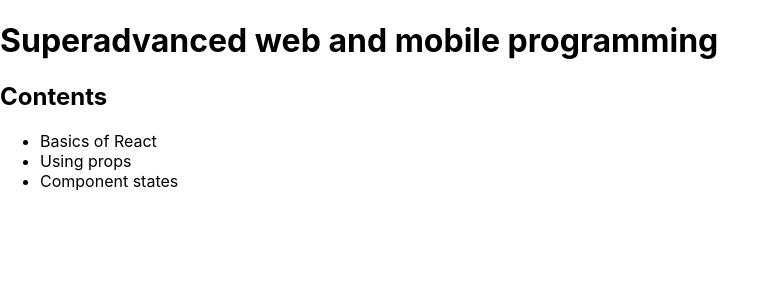
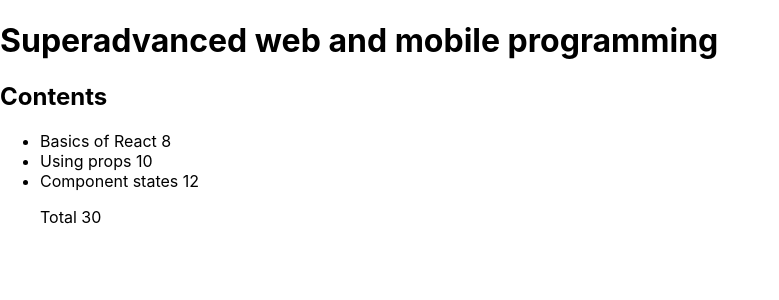
Before and after one commit to Glen237/osa2, a React (Create React App) app: page / in a window 1280 px wide. Shown: the top 300 px of the page, without its empty margins (0-779 px from the left). Built offline with nearby package versions, Linux system fonts and the light colour scheme.

Commit message:
added total in exercices

```diff
--- a/src/components/Contents.js
+++ b/src/components/Contents.js
@@ -1,15 +1,20 @@
 import React from 'react'
 
 const Contents = ({contents}) => {
+
+   let total = 0;
 
   return (
     <div>
         <h2>Contents</h2>
         <ul>
 {contents.map((course)=>{
-    return <li key={course.id}>{course.name}</li>
+    total = total + course.exercises;
+    return <li key={course.id}>{course.name + " " + course.exercises}</li>
 })}
+<p>Total {total}</p>
         </ul>
+
     </div>
   )
 }
```
